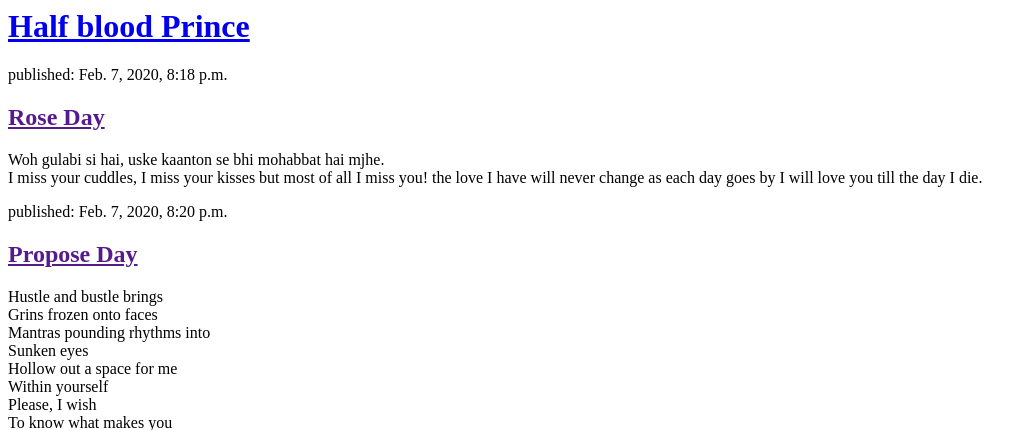
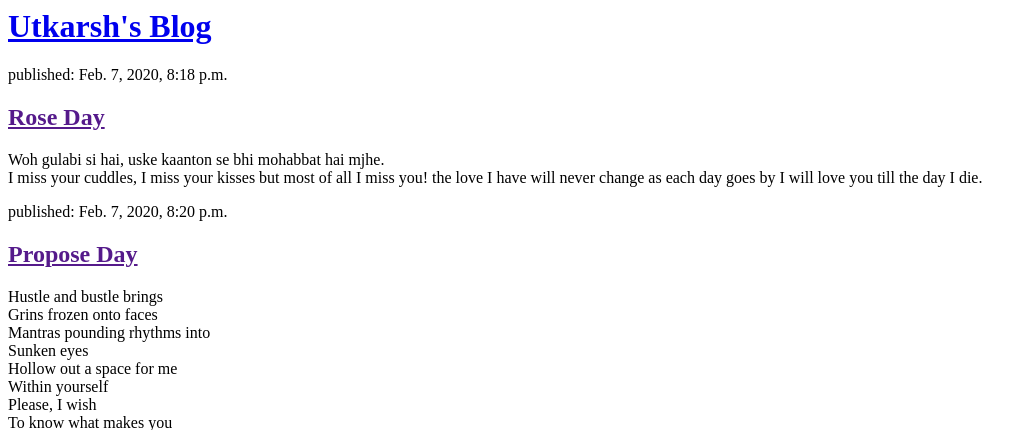
Before and after one commit to uttkarsh-cloud/FirstBlog, a Django app: page / in a window 1280 px wide. Shown: the top 430 px of the page, without its empty margins (0-1033 px from the left). Run offline with Django 3.2, Linux system fonts and the light colour scheme; data comes from the database, SQL or seed files in the repository.

Commit message:
Modified templates to display posts in database

```diff
--- a/blog/templates/blog/post_list.html
+++ b/blog/templates/blog/post_list.html
@@ -4,7 +4,7 @@
     </head>
     <body>
         <div>
-            <h1><a href="/">Half blood Prince</a></h1>
+            <h1><a href="/">Utkarsh's Blog</a></h1>
         </div>
         {% for post in posts %}
         <div>
```
